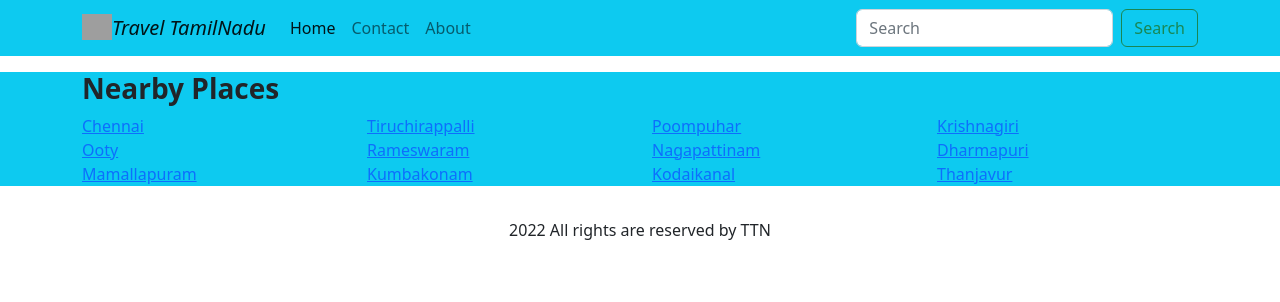
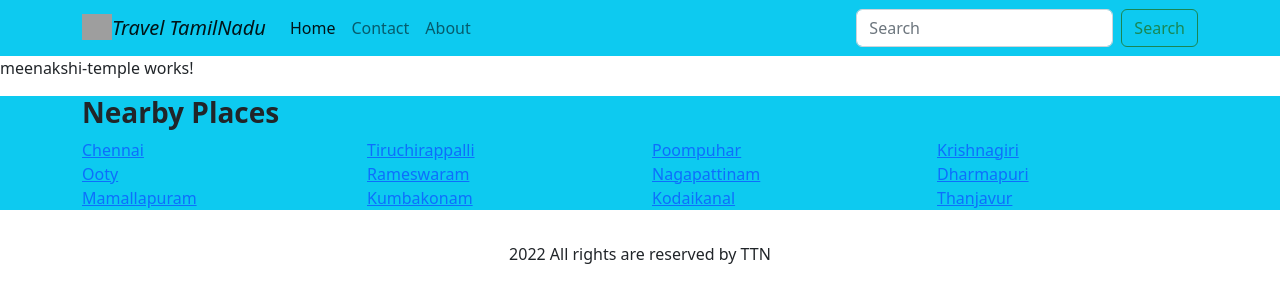
Before and after one commit to shriyatidke/touristplaces-in-tamil-nadu, an Angular app: page /meenakshi-temple in a window 1280 px wide. Before the commit this address led to /. Shown: the top 302 px of the page. Built offline with nearby package versions, Linux system fonts and the light colour scheme; grey boxes are pictures that could not be loaded.

Commit message:
created one component

```diff
--- a/src/app/app-routing.module.ts
+++ b/src/app/app-routing.module.ts
@@ -3,12 +3,14 @@ import { RouterModule, Routes } from '@angular/router';
 import { ContactUsComponent } from './contact-us/contact-us.component';
 import { AboutUsComponent } from './about-us/about-us.component';
 import { HomeComponent } from './home/home.component';
+import { MeenakshiTempleComponent } from './meenakshi-temple/meenakshi-temple.component';
 
 
 const routes: Routes = [
   {path : "", component :  HomeComponent},
   {path : "about", component : AboutUsComponent},
-  {path : "contact", component : ContactUsComponent}
+  {path : "contact", component : ContactUsComponent},
+  {path : "meenakshi-temple", component :  MeenakshiTempleComponent}
 ];
 
 @NgModule({
--- a/src/app/app.module.ts
+++ b/src/app/app.module.ts
@@ -9,6 +9,7 @@ import { NavbarComponent } from './navbar/navbar.component';
 import { SliderComponent } from './slider/slider.component';
 import { HomeComponent } from './home/home.component';
 import { FooterComponent } from './footer/footer.component';
+import { MeenakshiTempleComponent } from './meenakshi-temple/meenakshi-temple.component';
 
 @NgModule({
   declarations: [
@@ -18,7 +19,8 @@ import { FooterComponent } from './footer/footer.component';
     NavbarComponent,
     SliderComponent,
     HomeComponent,
-    FooterComponent
+    FooterComponent,
+    MeenakshiTempleComponent
   ],
   imports: [
     BrowserModule,
--- a/src/app/home/home.component.html
+++ b/src/app/home/home.component.html
@@ -21,7 +21,7 @@
           <div class="card-body">
             <h5 class="card-title">Meenakshi Amman Temple</h5>
             <p class="card-text">Hindu complex with vast gate towers</p>
-            <a href="#" class="btn btn-primary "> Visit Now </a>
+            <a route-Link href="meenakshi-temple" class="btn btn-primary "> Visit Now </a>
           </div>
         </div>
       </div>
--- /dev/null
+++ b/src/app/meenakshi-temple/meenakshi-temple.component.html
@@ -0,0 +1 @@
+<p>meenakshi-temple works!</p>
--- /dev/null
+++ b/src/app/meenakshi-temple/meenakshi-temple.component.ts
@@ -0,0 +1,15 @@
+import { Component, OnInit } from '@angular/core';
+
+@Component({
+  selector: 'app-meenakshi-temple',
+  templateUrl: './meenakshi-temple.component.html',
+  styleUrls: ['./meenakshi-temple.component.css']
+})
+export class MeenakshiTempleComponent implements OnInit {
+
+  constructor() { }
+
+  ngOnInit(): void {
+  }
+
+}
```
Also changed, not shown: src/app/meenakshi-temple/meenakshi-temple.component.css (added), 1 other file (tests, documents, lock files or other folders).
